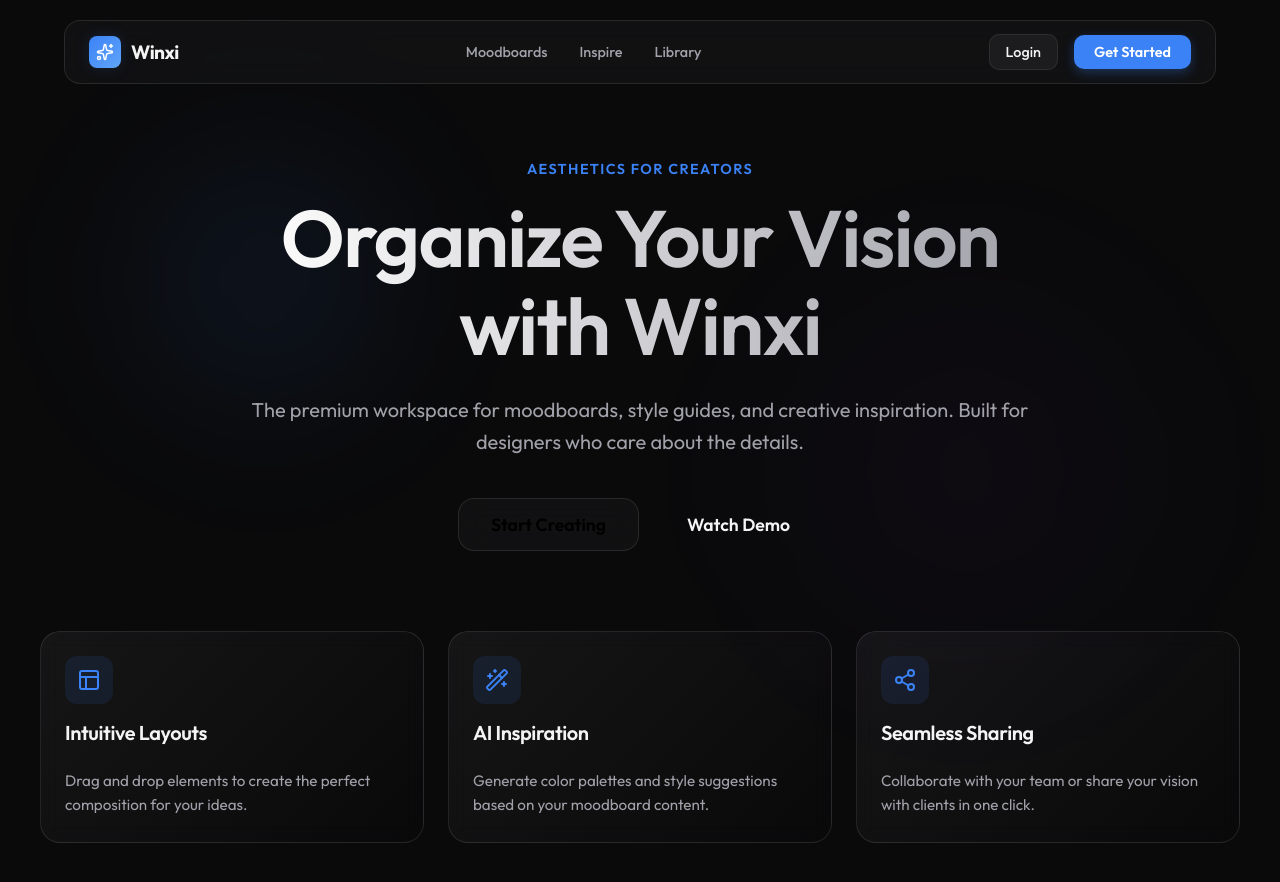
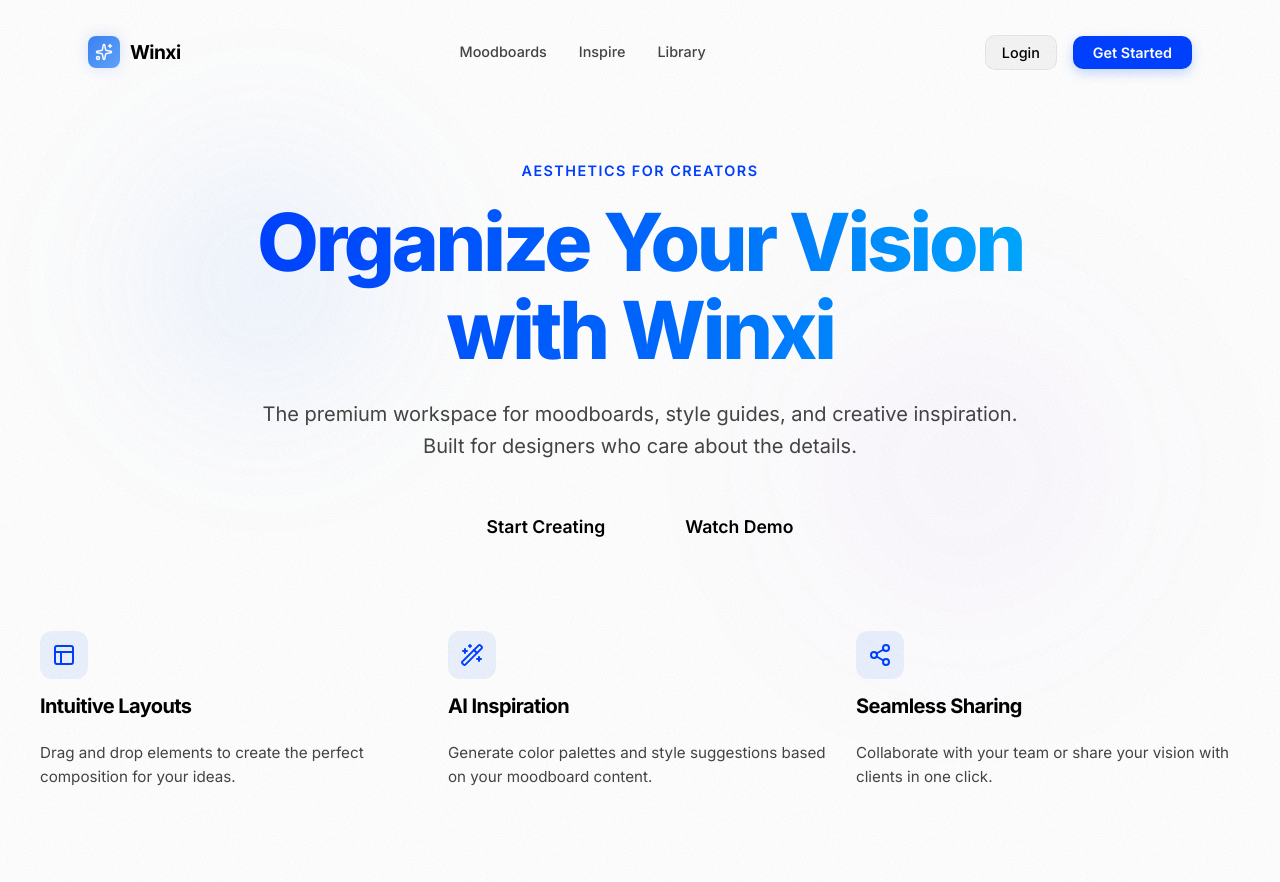
Before and after one commit to SnakeGuitar/Winxi, a React (Vite) app in the folder winxi-client/: page / in a window 1280 px wide. Shown: the top 882 px of the page. Built offline with nearby package versions, Linux system fonts and the light colour scheme.

Commit message:
Update index.css

```diff
--- a/winxi-client/src/index.css
+++ b/winxi-client/src/index.css
@@ -1,108 +1,16 @@
-@import url('https://fonts.googleapis.com/css2?family=Outfit:wght@300;400;500;600;700&display=swap');
+/* ============================================================
+   WINXI DESIGN SYSTEM — Modular UI
+   ============================================================ */
 
-:root {
-  --bg-primary: #0a0a0b;
-  --bg-secondary: #141416;
-  --bg-tertiary: #1c1c1f;
+/* ─── 1. CORE ─── */
+@import url('https://fonts.googleapis.com/css2?family=Inter:wght@100;200;300;400;500;600;700;800;900&display=swap');
 
-  --text-primary: #f4f4f5;
-  --text-secondary: #a1a1aa;
-  --text-muted: #71717a;
+@import './styles/variables.css';
+@import './styles/base.css';
+@import './styles/utilities.css';
 
-  --accent-primary: #3b82f6;
-  --accent-secondary: #60a5fa;
-  --accent-glow: rgba(59, 130, 246, 0.15);
+/* ─── 2. COMPONENTS ─── */
+@import './styles/components.css';
 
-  --border-color: rgba(255, 255, 255, 0.08);
-  --glass-bg: rgba(20, 20, 22, 0.7);
-  --glass-border: rgba(255, 255, 255, 0.1);
-  --glass-blur: 12px;
-
-  --font-family: 'Outfit', sans-serif;
-  --transition-smooth: all 0.3s cubic-bezier(0.4, 0, 0.2, 1);
-}
-
-* {
-  margin: 0;
-  padding: 0;
-  box-sizing: border-box;
-}
-
-body {
-  font-family: var(--font-family);
-  background-color: var(--bg-primary);
-  color: var(--text-primary);
-  -webkit-font-smoothing: antialiased;
-  -moz-osx-font-smoothing: grayscale;
-  overflow-x: hidden;
-  min-height: 100vh;
-}
-
-a {
-  text-decoration: none;
-  color: inherit;
-  transition: var(--transition-smooth);
-}
-
-button {
-  cursor: pointer;
-  border: none;
-  background: none;
-  font-family: inherit;
-  transition: var(--transition-smooth);
-}
-
-/* Glassmorphism Utilities */
-.glass-panel {
-  background: var(--glass-bg);
-  backdrop-filter: blur(var(--glass-blur));
-  -webkit-backdrop-filter: blur(var(--glass-blur));
-  border: 1px solid var(--glass-border);
-  border-radius: 16px;
-}
-
-.glass-card {
-  background: linear-gradient(135deg, rgba(255, 255, 255, 0.05) 0%, rgba(255, 255, 255, 0) 100%);
-  backdrop-filter: blur(10px);
-  border: 1px solid var(--glass-border);
-  border-radius: 20px;
-  padding: 24px;
-  transition: var(--transition-smooth);
-}
-
-.glass-card:hover {
-  border-color: rgba(255, 255, 255, 0.2);
-  transform: translateY(-4px);
-  box-shadow: 0 10px 30px -10px rgba(0, 0, 0, 0.5);
-}
-
-/* Typography Hub */
-h1, h2, h3, h4, h5 {
-  font-weight: 600;
-  letter-spacing: -0.02em;
-}
-
-.text-gradient {
-  background: linear-gradient(to right, #ffffff, #a1a1aa);
-  -webkit-background-clip: text;
-  background-clip: text;
-  -webkit-text-fill-color: transparent;
-}
-
-/* Scrollbar styling */
-::-webkit-scrollbar {
-  width: 8px;
-}
-
-::-webkit-scrollbar-track {
-  background: var(--bg-primary);
-}
-
-::-webkit-scrollbar-thumb {
-  background: var(--bg-tertiary);
-  border-radius: 4px;
-}
-
-::-webkit-scrollbar-thumb:hover {
-  background: var(--text-muted);
-}
+/* ─── 3. FEATURE SPECIFIC ─── */
+@import './styles/collage.css';
```
